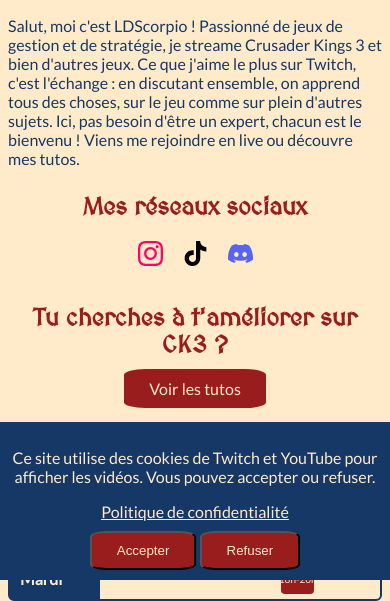
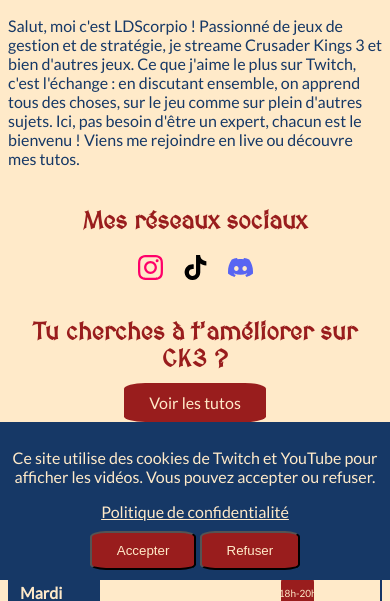
Before and after one commit to Dylan-Chap/ldscorpio, a Flask app: page / in a window 390 px wide. Shown: the part 264-865 px from the top of the page. Run offline with Flask 3, Linux system fonts and the light colour scheme.

Commit message:
Fix spacing between presentation and socials on mobile

```diff
--- a/static/css/style.css
+++ b/static/css/style.css
@@ -265,9 +265,14 @@ section.banniere img {
     .presentation h1 {
         text-align: center;
     }
+    .presentation p {
+        margin-bottom: 0;
+    }
     .reseaux {
         text-align: center;
-        margin-top: -50px;
+    }
+    .reseaux h2 {
+        margin-top: 0;
     }
     .planning_banniere {
         flex-direction: column;
```
